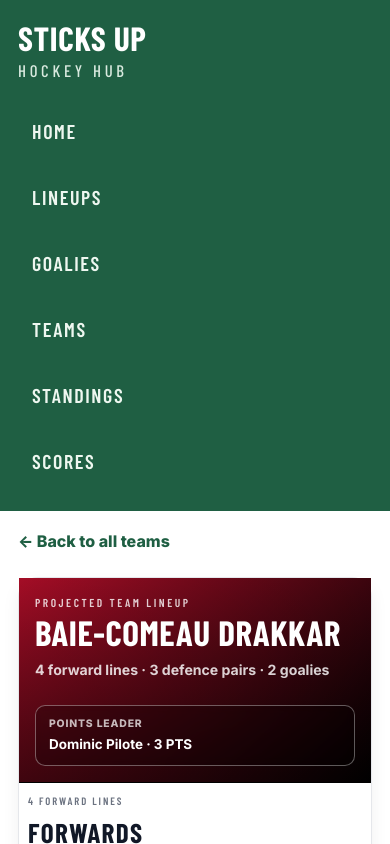
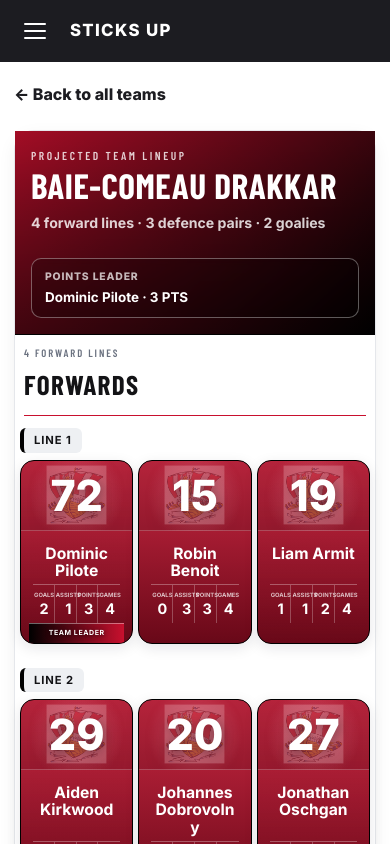
Before and after one commit to KyleMcC11/sticksup-hockey, a React (Vite) app: page /#/lineups/baie-comeau in a window 390 px wide. Shown: the top 844 px of the page. Built offline with nearby package versions, Linux system fonts and the light colour scheme.

Commit message:
Black theme and mobile hamburger menu

```diff
--- a/src/App.css
+++ b/src/App.css
@@ -6,7 +6,7 @@ body {
   margin: 0;
   font-family: Arial, Helvetica, sans-serif;
   background: white;
-  color: #111827;
+  color: #131316;
 }
 
 a {
@@ -15,7 +15,7 @@ a {
 }
 
 button {
-  background: #1f5f43;
+  background: #1c1c21;
   color: white;
   border: none;
   padding: 12px 18px;
@@ -25,7 +25,7 @@ button {
 }
 
 button:hover {
-  background: #174832;
+  background: #232328;
 }
 
 .app {
@@ -38,7 +38,7 @@ button:hover {
 /* LEFT SIDEBAR */
 
 .sidebar {
-  background: #1f5f43;
+  background: #1c1c21;
   color: white;
   min-height: 100vh;
   padding: 28px 22px;
@@ -60,7 +60,7 @@ button:hover {
 
 .sidebar-logo p {
   margin: 4px 0 0;
-  color: #d9eadf;
+  color: #eff0f2;
   font-weight: 600;
 }
 
@@ -73,7 +73,7 @@ button:hover {
 .sidebar-nav a {
   padding: 13px 14px;
   border-radius: 10px;
-  color: #eef7f0;
+  color: #eff0f2;
   font-weight: 700;
 }
 
@@ -83,7 +83,7 @@ button:hover {
 
 .sidebar-footer {
   margin-top: auto;
-  color: #d9eadf;
+  color: #eff0f2;
   font-size: 0.9rem;
   line-height: 1.5;
 }
@@ -99,8 +99,8 @@ button:hover {
   min-height: 330px;
   border-radius: 20px;
   background: linear-gradient(
-      rgba(31, 95, 67, 0.85),
-      rgba(31, 95, 67, 0.85)
+      rgba(28, 28, 33, 0.85),
+      rgba(28, 28, 33, 0.85)
     ),
     url("https://images.unsplash.com/photo-1580674285054-bed31e145f59?auto=format&fit=crop&w=1600&q=80");
   background-size: cover;
@@ -125,7 +125,7 @@ button:hover {
 .hero p {
   font-size: 1.05rem;
   line-height: 1.7;
-  color: #eef7f0;
+  color: #eff0f2;
   margin-bottom: 24px;
 }
 
@@ -134,7 +134,7 @@ button:hover {
   letter-spacing: 0.12em;
   font-size: 0.8rem;
   font-weight: 800;
-  color: #d9eadf;
+  color: #eff0f2;
 }
 
 .content-grid {
@@ -160,7 +160,7 @@ button:hover {
 }
 
 .section-header a {
-  color: #1f5f43;
+  color: #1c1c21;
   font-weight: 800;
 }
 
@@ -180,8 +180,8 @@ button:hover {
 
 .article-card span {
   display: inline-block;
-  background: #e8f3ed;
-  color: #1f5f43;
+  background: #eff0f2;
+  color: #1c1c21;
   padding: 6px 10px;
   border-radius: 999px;
   font-size: 0.78rem;
@@ -202,7 +202,7 @@ button:hover {
 }
 
 .article-card a {
-  color: #1f5f43;
+  color: #1c1c21;
   font-weight: 800;
 }
 
@@ -224,7 +224,7 @@ button:hover {
 
 .side-card h3 {
   margin: 0 0 16px;
-  color: #1f5f43;
+  color: #1c1c21;
   font-size: 1.25rem;
 }
 
@@ -260,8 +260,8 @@ button:hover {
 }
 
 .goalie-row strong {
-  background: #e8f3ed;
-  color: #1f5f43;
+  background: #eff0f2;
+  color: #1c1c21;
   font-size: 0.78rem;
   padding: 5px 8px;
   border-radius: 999px;
@@ -531,7 +531,7 @@ button:hover {
 .team-card {
   border: 1px solid #e5e7eb;
   border-radius: 18px;
-  background: #f8faf9;
+  background: #fafafa;
   box-shadow: 0 8px 22px rgba(17, 24, 39, 0.06);
   overflow: hidden;
   transition: transform 0.2s ease, box-shadow 0.2s ease;
@@ -592,7 +592,7 @@ button:hover {
 .team-card-main h3 {
   margin: 0;
   font-size: 1.55rem;
-  color: #111827;
+  color: #131316;
 }
 
 .team-card-main span {
@@ -621,7 +621,7 @@ button:hover {
 }
 
 .team-card-info strong {
-  color: #111827;
+  color: #131316;
   text-align: right;
 }
 
@@ -634,7 +634,7 @@ button:hover {
 }
 
 .team-card-actions a {
-  color: #1f5f43;
+  color: #1c1c21;
   font-weight: 800;
 }
 
@@ -672,13 +672,13 @@ button:hover {
 }
 
 .page-title .section-label {
-  color: #1f5f43;
+  color: #1c1c21;
 }
 
 .page-title h2 {
   margin: 8px 0 10px;
   font-size: 2.4rem;
-  color: #111827;
+  color: #131316;
 }
 
 .page-title p {
@@ -697,7 +697,7 @@ button:hover {
 .team-select-card {
   border: 1px solid #e5e7eb;
   border-radius: 18px;
-  background: #f8faf9;
+  background: #fafafa;
   box-shadow: 0 8px 22px rgba(17, 24, 39, 0.06);
   overflow: hidden;
   transition: transform 0.2s ease, box-shadow 0.2s ease;
@@ -769,8 +769,8 @@ button:hover {
 }
 
 .team-select-footer span {
-  background: #e8f3ed;
-  color: #1f5f43;
+  background: #eff0f2;
+  color: #1c1c21;
   padding: 6px 10px;
   border-radius: 999px;
   font-size: 0.78rem;
@@ -778,7 +778,7 @@ button:hover {
 }
 
 .team-select-footer strong {
-  color: #1f5f43;
+  color: #1c1c21;
   font-weight: 900;
 }
 
@@ -787,13 +787,13 @@ button:hover {
 .back-link {
   display: inline-block;
   margin-bottom: 24px;
-  color: #1f5f43;
+  color: #1c1c21;
   font-weight: 800;
 }
 
 .lineup-page-header {
   border-radius: 20px;
-  background: linear-gradient(135deg, var(--primary), #1f5f43);
+  background: linear-gradient(135deg, var(--primary), #1c1c21);
   color: white;
   padding: 28px;
   margin-bottom: 24px;
@@ -820,7 +820,7 @@ button:hover {
 }
 
 .lineup-page-logo span {
-  color: #1f5f43;
+  color: #1c1c21;
   font-weight: 900;
   font-size: 1.5rem;
 }
@@ -832,7 +832,7 @@ button:hover {
 
 .lineup-page-header p {
   margin: 0;
-  color: #eef7f0;
+  color: #eff0f2;
   line-height: 1.6;
 }
 
@@ -843,7 +843,7 @@ button:hover {
 .lineup-card {
   border: 1px solid #e5e7eb;
   border-radius: 18px;
-  background: #f8faf9;
+  background: #fafafa;
   box-shadow: 0 8px 22px rgba(17, 24, 39, 0.06);
   overflow: hidden;
 }
@@ -899,8 +899,8 @@ button:hover {
 }
 
 .team-meta span {
-  background: #e8f3ed;
-  color: #1f5f43;
+  background: #eff0f2;
+  color: #1c1c21;
   padding: 6px 10px;
   border-radius: 999px;
   font-size: 0.78rem;
@@ -937,8 +937,8 @@ button:hover {
 }
 
 .status-pill.confirmed {
-  background: #dcfce7;
-  color: #166534;
+  background: #eff0f2;
+  color: #26262c;
 }
 
 .status-pill.not-announced {
@@ -957,7 +957,7 @@ button:hover {
 .lineup-group h4,
 .scratches-box h4 {
   margin: 0 0 12px;
-  color: #1f5f43;
+  color: #1c1c21;
   font-size: 1.1rem;
 }
 
@@ -978,8 +978,8 @@ button:hover {
   width: 34px;
   height: 34px;
   border-radius: 50%;
-  background: #e8f3ed;
-  color: #1f5f43;
+  background: #eff0f2;
+  color: #1c1c21;
   display: grid;
   place-items: center;
   font-weight: 900;
@@ -1077,7 +1077,7 @@ button:hover {
 .player-name {
   font-weight: 800;
   font-size: 0.9rem;
-  color: #111827;
+  color: #131316;
   overflow-wrap: anywhere;
 }
 
@@ -1104,7 +1104,7 @@ button:hover {
 .lineup-card {
   border: 1px solid #e5e7eb;
   border-radius: 18px;
-  background: #f8faf9;
+  background: #fafafa;
   box-shadow: 0 8px 22px rgba(17, 24, 39, 0.06);
   overflow: hidden;
 }
@@ -1222,13 +1222,13 @@ button:hover {
 
 .lineup-section-header h4 {
   margin: 0;
-  color: #1f5f43;
+  color: #1c1c21;
   font-size: 1.25rem;
 }
 
 .lineup-section-header span {
-  background: #e8f3ed;
-  color: #1f5f43;
+  background: #eff0f2;
+  color: #1c1c21;
   padding: 6px 10px;
   border-radius: 999px;
   font-size: 0.78rem;
@@ -1266,7 +1266,7 @@ button:hover {
 }
 
 .line-label strong {
-  color: #1f5f43;
+  color: #1c1c21;
   font-size: 1.4rem;
 }
 
@@ -1301,8 +1301,8 @@ button:hover {
   width: 34px;
   height: 34px;
   border-radius: 50%;
-  background: #e8f3ed;
-  color: #1f5f43;
+  background: #eff0f2;
+  color: #1c1c21;
   display: grid;
   place-items: center;
   font-size: 0.78rem;
@@ -1377,7 +1377,7 @@ button:hover {
 
 .player-name {
   font-weight: 900;
-  color: #111827;
+  color: #131316;
   line-height: 1.2;
   overflow-wrap: anywhere;
 }
@@ -1403,7 +1403,7 @@ button:hover {
 
 .scratches-box h4 {
   margin: 0 0 8px;
-  color: #1f5f43;
+  color: #1c1c21;
 }
 
 .scratches-box p {
@@ -1506,7 +1506,7 @@ button:hover {
 /* Make the player names feel more like a lineup sheet */
 .player-name {
   font-weight: 800;
-  color: #111827;
+  color: #131316;
   line-height: 1.15;
 }
 
@@ -1521,8 +1521,8 @@ button:hover {
   width: 34px;
   height: 34px;
   border-radius: 50%;
-  background: #e8f3ed;
-  color: #1f5f43;
+  background: #eff0f2;
+  color: #1c1c21;
   display: grid;
   place-items: center;
   font-size: 0.78rem;
@@ -1534,7 +1534,7 @@ button:hover {
 .lf-lineup-card {
   border: 1px solid #e5e7eb;
   border-radius: 18px;
-  background: #f8faf9;
+  background: #fafafa;
   box-shadow: 0 8px 22px rgba(17, 24, 39, 0.06);
   overflow: hidden;
 }
@@ -1677,7 +1677,7 @@ button:hover {
   gap: 18px;
   align-items: center;
   text-align: center;
-  color: #1f5f43;
+  color: #1c1c21;
   font-weight: 900;
   text-transform: uppercase;
   letter-spacing: 0.06em;
@@ -1688,7 +1688,7 @@ button:hover {
 }
 
 .lf-board-header div:not(:first-child) {
-  background: #e8f3ed;
+  background: #eff0f2;
   border-radius: 8px;
   padding: 8px;
 }
@@ -1726,7 +1726,7 @@ button:hover {
 
 .lf-line-label strong {
   display: block;
-  color: #1f5f43;
+  color: #1c1c21;
   font-size: 1.8rem;
 }
 
@@ -1832,7 +1832,7 @@ button:hover {
 
 .lf-player-fullname {
   font-weight: 900;
-  color: #111827;
+  color: #131316;
   font-size: 0.95rem;
   line-height: 1.2;
   overflow-wrap: anywhere;
@@ -1849,7 +1849,7 @@ button:hover {
 
 .lf-scratches h4 {
   margin: 0 0 8px;
-  color: #1f5f43;
+  color: #1c1c21;
 }
 
 .lf-scratches p {
@@ -2034,14 +2034,14 @@ button:hover {
 .goalie-leader-card {
   border: 1px solid #e5e7eb;
   border-radius: 18px;
-  background: #f8faf9;
+  background: #fafafa;
   padding: 22px;
   box-shadow: 0 8px 22px rgba(17, 24, 39, 0.06);
 }
 
 .goalie-leader-card span {
   display: inline-block;
-  color: #1f5f43;
+  color: #1c1c21;
   font-size: 0.78rem;
   text-transform: uppercase;
   letter-spacing: 0.08em;
@@ -2086,7 +2086,7 @@ button:hover {
   width: 64px;
   height: 64px;
   border-radius: 18px;
-  background: linear-gradient(135deg, #1f5f43, #174832);
+  background: linear-gradient(135deg, #1c1c21, #232328);
   color: white;
   display: grid;
   place-items: center;
@@ -2103,7 +2103,7 @@ button:hover {
 
 .goalie-card-top h3 {
   margin: 0;
-  color: #111827;
+  color: #131316;
   font-size: 1.45rem;
 }
 
@@ -2119,8 +2119,8 @@ button:hover {
 }
 
 .goalie-status-row span {
-  background: #e8f3ed;
-  color: #1f5f43;
+  background: #eff0f2;
+  color: #1c1c21;
   padding: 6px 10px;
   border-radius: 999px;
   font-size: 0.78rem;
@@ -2128,7 +2128,7 @@ button:hover {
 }
 
 .goalie-status-row strong {
-  color: #111827;
+  color: #131316;
 }
 
 .goalie-stat-grid {
@@ -2138,7 +2138,7 @@ button:hover {
 }
 
 .goalie-stat-grid div {
-  background: #f8faf9;
+  background: #fafafa;
   border: 1px solid #e5e7eb;
   border-radius: 14px;
   padding: 14px;
@@ -2154,7 +2154,7 @@ button:hover {
 }
 
 .goalie-stat-grid strong {
-  color: #111827;
+  color: #131316;
   font-size: 1.15rem;
 }
 
@@ -2178,7 +2178,7 @@ button:hover {
 
 .goalie-table th {
   text-align: left;
-  color: #1f5f43;
+  color: #1c1c21;
   font-size: 0.78rem;
   text-transform: uppercase;
   letter-spacing: 0.08em;
@@ -2189,7 +2189,7 @@ button:hover {
 .goalie-table td {
   border-bottom: 1px solid #e5e7eb;
   padding: 14px 12px;
-  color: #111827;
+  color: #131316;
 }
 
 .goalie-table tr:last-child td {
@@ -2197,8 +2197,8 @@ button:hover {
 }
 
 .goalie-table-pill {
-  background: #e8f3ed;
-  color: #1f5f43;
+  background: #eff0f2;
+  color: #1c1c21;
   padding: 6px 10px;
   border-radius: 999px;
   font-size: 0.78rem;
@@ -2243,7 +2243,7 @@ button:hover {
 }
 
 .standings-controls label {
-  color: #1f5f43;
+  color: #1c1c21;
   font-size: 0.78rem;
   text-transform: uppercase;
   letter-spacing: 0.08em;
@@ -2255,13 +2255,13 @@ button:hover {
   background: white;
   border-radius: 12px;
   padding: 12px 14px;
-  color: #111827;
+  color: #131316;
   font-weight: 800;
   outline: none;
 }
 
 .standings-controls select:focus {
-  border-color: #1f5f43;
+  border-color: #1c1c21;
 }
 
 .standings-summary-row {
@@ -2274,14 +2274,14 @@ button:hover {
 .standings-summary-row article {
   border: 1px solid #e5e7eb;
   border-radius: 16px;
-  background: #f8faf9;
+  background: #fafafa;
   padding: 20px;
   box-shadow: 0 8px 22px rgba(17, 24, 39, 0.06);
 }
 
 .standings-summary-row span {
   display: block;
-  color: #1f5f43;
+  color: #1c1c21;
   font-size: 0.78rem;
   text-transform: uppercase;
   letter-spacing: 0.08em;
@@ -2290,7 +2290,7 @@ button:hover {
 }
 
 .standings-summary-row strong {
-  color: #111827;
+  color: #131316;
   font-size: 1.15rem;
 }
 
@@ -2301,7 +2301,7 @@ button:hover {
 .standings-section h3 {
   margin: 0 0 12px;
   font-size: 1.35rem;
-  color: #111827;
+  color: #131316;
 }
 
 .standings-table-wrap {
@@ -2320,20 +2320,20 @@ button:hover {
 
 .standings-table th {
   text-align: left;
-  color: #111827;
+  color: #131316;
   font-size: 0.78rem;
   text-transform: uppercase;
   letter-spacing: 0.06em;
   padding: 14px 12px;
   border-bottom: 1px solid #e5e7eb;
-  background: #f8faf9;
+  background: #fafafa;
   white-space: nowrap;
 }
 
 .standings-table td {
   padding: 14px 12px;
   border-bottom: 1px solid #e5e7eb;
-  color: #111827;
+  color: #131316;
   white-space: nowrap;
 }
 
@@ -2342,7 +2342,7 @@ button:hover {
 }
 
 .standings-table tbody tr:hover {
-  background: #f8faf9;
+  background: #fafafa;
 }
 
 .team-column {
@@ -2359,8 +2359,8 @@ button:hover {
   width: 42px;
   height: 32px;
   border-radius: 8px;
-  background: #e8f3ed;
-  color: #1f5f43;
+  background: #eff0f2;
+  color: #1c1c21;
   display: grid;
   place-items: center;
   font-size: 0.78rem;
@@ -2372,12 +2372,12 @@ button:hover {
 }
 
 .highlight-column {
-  background: #dff3e8;
+  background: #eff0f2;
   font-weight: 900;
 }
 
 .positive-diff {
-  color: #166534 !important;
+  color: #26262c !important;
   font-weight: 900;
 }
 
@@ -3203,7 +3203,7 @@ button:hover {
 
 .team-player-leader-tag {
   padding: 6px;
-  color: #101827;
+  color: #101013;
   background:
     linear-gradient(
       180deg,
@@ -3554,3 +3554,103 @@ button:hover {
   gap: 24px;
   overflow: visible;
 }
+/* ---------- mobile topbar + hamburger drawer ---------- */
+
+.mobile-topbar {
+  display: none;
+}
+
+.sidebar-overlay {
+  display: none;
+}
+
+.sidebar-nav a.active {
+  background: rgba(255, 255, 255, 0.16);
+}
+
+@media (max-width: 900px) {
+  .app {
+    grid-template-columns: 1fr;
+  }
+
+  .mobile-topbar {
+    display: flex;
+    align-items: center;
+    gap: 14px;
+    position: sticky;
+    top: 0;
+    z-index: 40;
+    background: #1c1c21;
+    color: #ffffff;
+    padding: 10px 14px;
+  }
+
+  .mobile-topbar-title {
+    font-weight: 800;
+    font-size: 1.05rem;
+    letter-spacing: 0.08em;
+    text-transform: uppercase;
+  }
+
+  .hamburger {
+    display: flex;
+    flex-direction: column;
+    justify-content: center;
+    align-items: stretch;
+    gap: 5px;
+    width: 42px;
+    height: 42px;
+    padding: 10px;
+    background: transparent;
+    border-radius: 8px;
+  }
+
+  .hamburger:hover {
+    background: rgba(255, 255, 255, 0.12);
+  }
+
+  .hamburger span {
+    display: block;
+    height: 2px;
+    background: #ffffff;
+    border-radius: 2px;
+  }
+
+  .sidebar {
+    position: fixed;
+    top: 0;
+    left: 0;
+    width: 272px;
+    max-width: 82vw;
+    height: 100vh;
+    height: 100dvh;
+    z-index: 60;
+    transform: translateX(-105%);
+    transition: transform 0.25s ease;
+    overflow-y: auto;
+  }
+
+  .sidebar.open {
+    transform: none;
+  }
+
+  .sidebar-overlay {
+    display: block;
+    position: fixed;
+    inset: 0;
+    background: rgba(0, 0, 0, 0.5);
+    z-index: 55;
+    opacity: 0;
+    pointer-events: none;
+    transition: opacity 0.25s ease;
+  }
+
+  .sidebar-overlay.open {
+    opacity: 1;
+    pointer-events: auto;
+  }
+
+  .main-page {
+    padding: 20px 14px;
+  }
+}
--- a/src/App.jsx
+++ b/src/App.jsx
@@ -1,3 +1,4 @@
+import { useEffect, useState } from "react";
 import { HashRouter, Routes, Route } from "react-router-dom";
 import "./App.css";
 import "./polish.css";
@@ -14,10 +15,40 @@ import ScoresPage from "./pages/ScoresPage.jsx";
 import GameDetailPage from "./pages/GameDetailPage.jsx";
 
 function App() {
+  const [menuOpen, setMenuOpen] = useState(false);
+
+  useEffect(() => {
+    document.body.style.overflow = menuOpen ? "hidden" : "";
+    return () => {
+      document.body.style.overflow = "";
+    };
+  }, [menuOpen]);
+
+  useEffect(() => {
+    const onKey = (e) => {
+      if (e.key === "Escape") setMenuOpen(false);
+    };
+    window.addEventListener("keydown", onKey);
+    return () => window.removeEventListener("keydown", onKey);
+  }, []);
+
   return (
     <HashRouter>
       <div className="app">
-        <Sidebar />
+        <header className="mobile-topbar">
+          <button
+            className="hamburger"
+            onClick={() => setMenuOpen(true)}
+            aria-label="Open menu"
+          >
+            <span />
+            <span />
+            <span />
+          </button>
+          <span className="mobile-topbar-title">Sticks Up</span>
+        </header>
+
+        <Sidebar open={menuOpen} onClose={() => setMenuOpen(false)} />
 
         <main className="main-page">
           <Routes>
--- a/src/components/LineupCard.jsx
+++ b/src/components/LineupCard.jsx
@@ -58,7 +58,7 @@ function getCompleteTeam(lineupTeam) {
     logo: matchingTeam?.logo || lineupTeam?.logo || "",
 
     primary:
-      matchingTeam?.primary || lineupTeam?.primary || "#1f5f43",
+      matchingTeam?.primary || lineupTeam?.primary || "#1c1c21",
 
     secondary:
       matchingTeam?.secondary || lineupTeam?.secondary || "#ffffff",
@@ -220,7 +220,7 @@ function PlayerCard({
   isTeamLeader,
   isGoalie,
 }) {
-  const primary = team.primary || "#1f5f43";
+  const primary = team.primary || "#1c1c21";
   const secondary = team.secondary || "#ffffff";
 
   return (
@@ -389,7 +389,7 @@ function LineupSection({
         className="stats-section-heading"
         style={{
           borderBottomColor:
-            team.primary || "#1f5f43",
+            team.primary || "#1c1c21",
         }}
       >
         <div>
@@ -458,7 +458,7 @@ function LineupCard({ team: lineupTeam }) {
     defense
   );
 
-  const primary = team.primary || "#1f5f43";
+  const primary = team.primary || "#1c1c21";
   const secondary = team.secondary || "#ffffff";
 
   const displayName =
--- a/src/components/Sidebar.jsx
+++ b/src/components/Sidebar.jsx
@@ -1,26 +1,45 @@
 import { NavLink } from "react-router-dom";
 
-function Sidebar() {
+function Sidebar({ open, onClose }) {
   return (
-    <aside className="sidebar">
+    <>
+      <div
+        className={`sidebar-overlay${open ? " open" : ""}`}
+        onClick={onClose}
+        aria-hidden="true"
+      />
+      <aside className={`sidebar${open ? " open" : ""}`}>
         <div className="sidebar-logo">
           <h1>Sticks Up</h1>
           <p>Hockey Hub</p>
         </div>
 
         <nav className="sidebar-nav">
-        <NavLink to="/">Home</NavLink>
-        <NavLink to="/lineups">Lineups</NavLink>
-        <NavLink to="/goalies">Goalies</NavLink>
-        <NavLink to="/teams">Teams</NavLink>
-        <NavLink to="/standings">Standings</NavLink>
-        <NavLink to="/scores">Scores</NavLink>
+          <NavLink to="/" onClick={onClose}>
+            Home
+          </NavLink>
+          <NavLink to="/lineups" onClick={onClose}>
+            Lineups
+          </NavLink>
+          <NavLink to="/goalies" onClick={onClose}>
+            Goalies
+          </NavLink>
+          <NavLink to="/teams" onClick={onClose}>
+            Teams
+          </NavLink>
+          <NavLink to="/standings" onClick={onClose}>
+            Standings
+          </NavLink>
+          <NavLink to="/scores" onClick={onClose}>
+            Scores
+          </NavLink>
         </nav>
 
         <div className="sidebar-footer">
           <p>Daily junior hockey coverage.</p>
         </div>
       </aside>
+    </>
   );
 }
 
--- a/src/polish.css
+++ b/src/polish.css
@@ -15,7 +15,7 @@ body {
     "Segoe UI",
     sans-serif;
   background: #f3f5f7;
-  color: #111827;
+  color: #131316;
   line-height: 1.5;
   -webkit-font-smoothing: antialiased;
 }
@@ -171,7 +171,7 @@ body {
 .stats-section-heading p,
 .stats-section-heading h4,
 .stats-section-heading > span {
-  color: #111827;
+  color: #131316;
   text-shadow: none;
   opacity: 1;
 }
@@ -181,7 +181,7 @@ body {
 }
 
 .lineup-row-label {
-  color: #111827;
+  color: #131316;
   background: #eef0f3;
 }
 
@@ -208,7 +208,7 @@ body {
   font-size: clamp(1.8rem, 4vw, 2.6rem);
   font-weight: 800;
   letter-spacing: -0.02em;
-  color: #111827;
+  color: #131316;
 }
 
 .home-hero p {
@@ -258,13 +258,13 @@ body {
   margin: 0;
   font-size: 1.15rem;
   font-weight: 800;
-  color: #111827;
+  color: #131316;
 }
 
 .home-card-head a {
   font-size: 0.85rem;
   font-weight: 600;
-  color: #1f5f43;
+  color: #1c1c21;
   text-decoration: none;
   white-space: nowrap;
 }
@@ -299,8 +299,8 @@ body {
   place-items: center;
   font-size: 0.8rem;
   font-weight: 800;
-  color: #1f5f43;
-  background: #e8f3ed;
+  color: #1c1c21;
+  background: #eff0f2;
   border-radius: 9px;
 }
 
@@ -313,7 +313,7 @@ body {
 
 .leader-main strong {
   font-weight: 700;
-  color: #111827;
+  color: #131316;
   white-space: nowrap;
   overflow: hidden;
   text-overflow: ellipsis;
@@ -333,7 +333,7 @@ body {
 .leader-points {
   font-size: 0.95rem;
   font-weight: 800;
-  color: #111827;
+  color: #131316;
   white-space: nowrap;
 }
 
@@ -375,12 +375,12 @@ body {
 
 .home-mini-table td strong {
   font-weight: 700;
-  color: #111827;
+  color: #131316;
 }
 
 .home-pts {
   font-weight: 800;
-  color: #1f5f43;
+  color: #1c1c21;
 }
 
 .home-teams {
@@ -429,7 +429,7 @@ body {
   font-size: 0.82rem;
   font-weight: 700;
   line-height: 1.25;
-  color: #111827;
+  color: #131316;
 }
 
 .team-tile span {
@@ -445,8 +445,8 @@ body {
 
 :root {
   --font-display: "Barlow Condensed", "Arial Narrow", "Inter", sans-serif;
-  --desk-green: #1f5f43;
-  --desk-ink: #111827;
+  --desk-green: #1c1c21;
+  --desk-ink: #131316;
 }
 
 /* ---------- sidebar ---------- */
@@ -620,7 +620,7 @@ body {
 }
 
 .standings-table tbody tr:hover td {
-  background: #f6f9f7;
+  background: #fafafa;
 }
 
 .standings-table tbody tr:last-child td {
@@ -633,8 +633,8 @@ body {
   font-size: 1.05rem;
   letter-spacing: 0.06em;
   color: var(--desk-green);
-  background: #e8f3ed;
-  border: 1px solid #cfe4d8;
+  background: #eff0f2;
+  border: 1px solid #d9d9de;
   border-radius: 6px;
   padding: 2px 8px;
 }
@@ -796,7 +796,7 @@ body {
   font-size: 0.85rem;
   letter-spacing: 0.14em;
   text-transform: uppercase;
-  color: #1f5f43;
+  color: #1c1c21;
 }
 
 .team-card-info strong {
```
Lines whose indentation alone changed are shown as unchanged.
